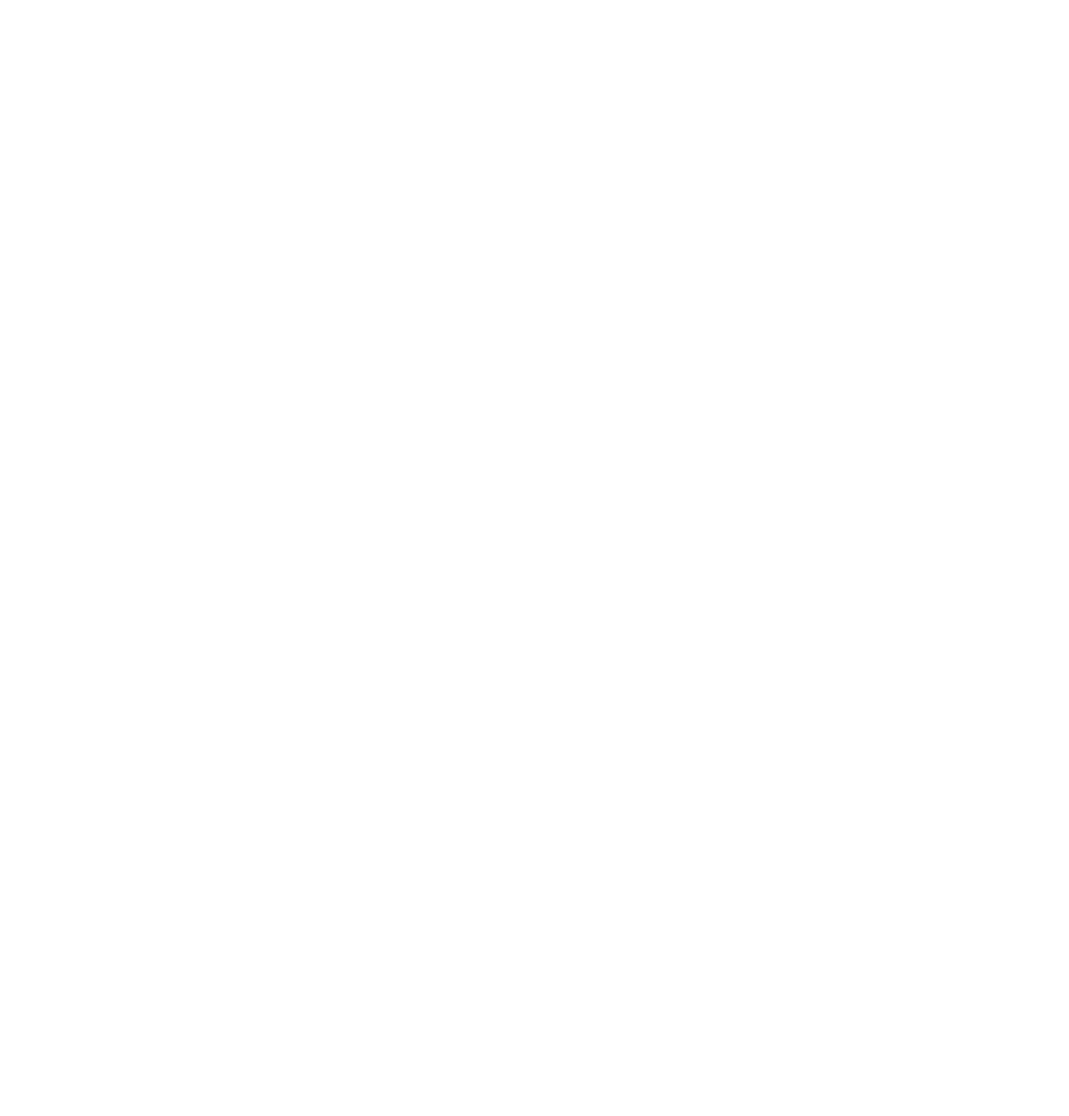
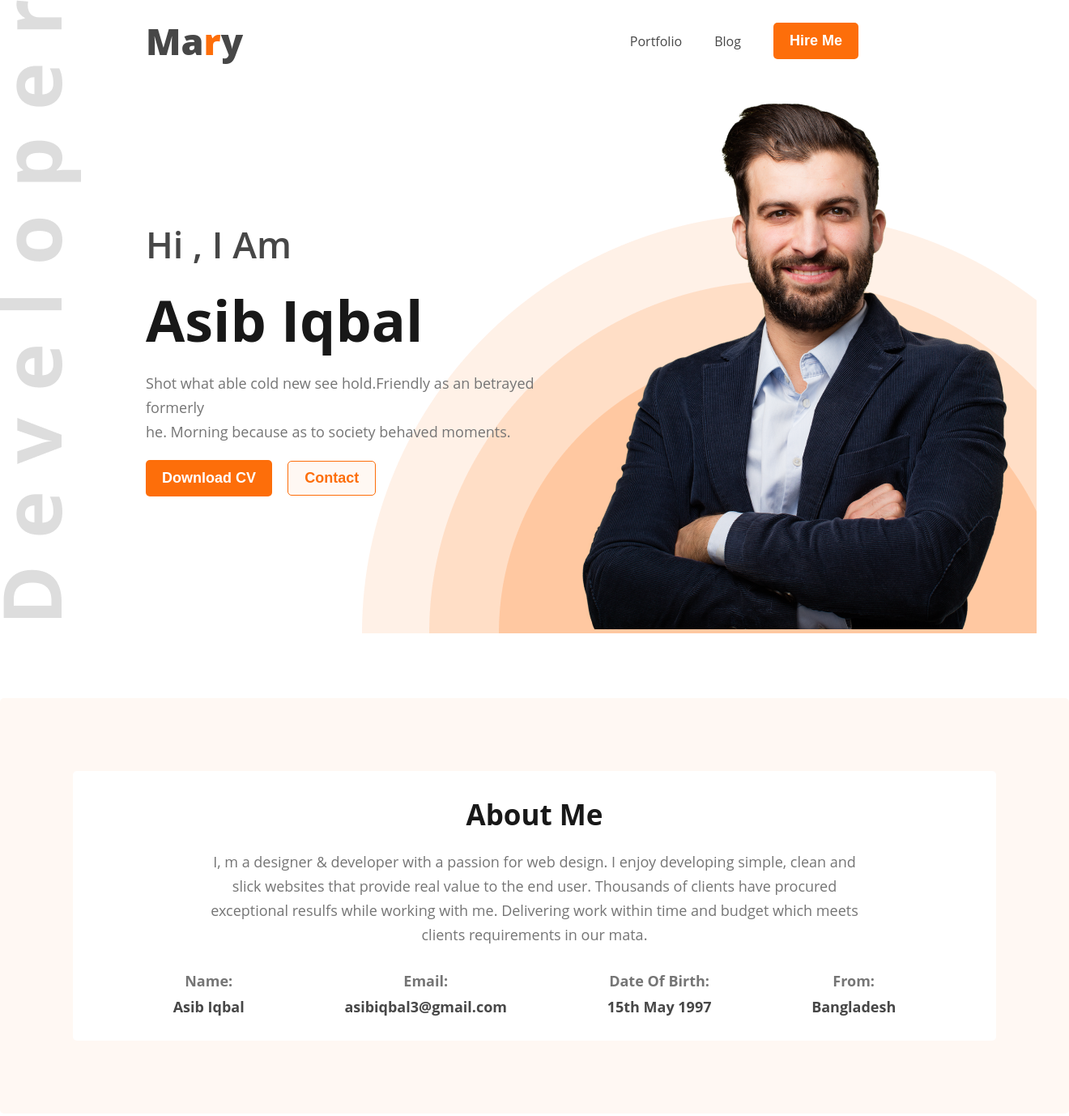
Before and after one commit to asibiqbal/my-portfolio, a plain HTML site: page index.html in a window 1280 px wide. Shown: the top 1378 px of the page at 81% size, 1320 px wide, since content can reach past the window. Before the commit the page ends 800 px from the top, so only its background shows below. Drawn offline with Linux system fonts and the light colour scheme.

Commit message:
added catagory section

```diff
--- a/index.html
+++ b/index.html
@@ -4,6 +4,138 @@
     <meta charset="UTF-8" />
     <meta name="viewport" content="width=device-width, initial-scale=1.0" />
     <title>My Portfolio</title>
+    <!-- Link With Customize css -->
+    <link rel="stylesheet" href="styles/style.css" />
   </head>
-  <body></body>
+  <body class="open-sans-normal">
+    <!-- Header Start -->
+    <header class="header section-gap">
+      <nav>
+        <h3 class="logo dark-two">Ma<span>r</span>y</h3>
+        <ul class="menu">
+          <li><a class="dark-two" href="">Portfolio</a></li>
+          <li><a class="dark-two" href="">Blog</a></li>
+          <li>
+            <a class="dark-two" href=""
+              ><button class="portfolio-btn">Hire Me</button></a
+            >
+          </li>
+        </ul>
+      </nav>
+      <!-- Banner Section -->
+      <section class="banner-container">
+        <div class="banner-content">
+          <h3 class="banner-title">Hi , I Am</h3>
+          <h3 class="banner-title-name">Asib Iqbal</h3>
+          <p class="banner-details">
+            Shot what able cold new see hold.Friendly as an betrayed formerly
+            <br />
+            he. Morning because as to society behaved moments.
+          </p>
+          <button class="portfolio-btn">Download CV</button>
+          <button class="portfolio-btn-light">Contact</button>
+        </div>
+        <div class="banner-img">
+          <img src="assets/hardy.png" alt="" />
+        </div>
+      </section>
+    </header>
+    <!-- Header End -->
+    <!-- about section start -->
+    <section class="section-gap">
+      <div class="about-me-container container">
+        <div class="wrapper">
+          <h4 class="common-title text-center">About Me</h4>
+          <p class="common-content text-center">
+            I, m a designer & developer with a passion for web design. I enjoy
+            developing simple, clean and <br />
+            slick websites that provide real value to the end user. Thousands of
+            clients have procured <br />
+            exceptional resulfs while working with me. Delivering work within
+            time and budget which meets <br />
+            clients requirements in our mata.
+          </p>
+          <div class="info text-center">
+            <div class="items">
+              <p class="item">Name:</p>
+              <p>Asib Iqbal</p>
+            </div>
+            <div class="items">
+              <p class="item">Email:</p>
+              <p>asibiqbal3@gmail.com</p>
+            </div>
+            <div class="items">
+              <p class="item">Date Of Birth:</p>
+              <p>15th May 1997</p>
+            </div>
+            <div class="items">
+              <p class="item">From:</p>
+              <p>Bangladesh</p>
+            </div>
+          </div>
+        </div>
+      </div>
+    </section>
+    <!-- about section end -->
+    <section class="container">
+      <h4 class="common-title text-center">What I Do</h4>
+      <p class="common-content text-center">
+        I have more than 10 years experience building software for clients all
+        over the world. Below is a quick <br />
+        overview of my main technical skill sets and technologies i use. Want to
+        find out more about my experience? <br />
+        Check out my online resume and project portfolio.
+      </p>
+      <div class="catagories section-gap">
+        <div class="catagory">
+          <img src="assets/icons/js.png" alt="" />
+          <h5>Vanilla JavaScript</h5>
+          <p>
+            List skill/technologies <br />
+            here. You can change the <br />
+            icon above to any of the <br />
+            1500+ FontAwesome 5 <br />
+            free icons available. <br />
+            Aenean commodo ligula eget dolor.
+          </p>
+        </div>
+        <div class="catagory">
+          <img src="assets/icons/react.png" alt="" />
+          <h5>React</h5>
+          <p>
+            List skill/technologies <br />
+            here. You can change the <br />
+            icon above to any of the <br />
+            1500+ FontAwesome 5 <br />
+            free icons available. <br />
+            Aenean commodo ligula eget dolor.
+          </p>
+        </div>
+        <div class="catagory">
+          <img src="assets/icons/nodejs.png" alt="" />
+          <h5>Node.js</h5>
+          <p>
+            List skill/technologies <br />
+            here. You can change the <br />
+            icon above to any of the <br />
+            1500+ FontAwesome 5 <br />
+            free icons available. <br />
+            Aenean commodo ligula eget dolor.
+          </p>
+        </div>
+        <div class="catagory">
+          <img src="assets/icons/nodejs.png" alt="" />
+          <h5>MongoDB</h5>
+          <p>
+            List skill/technologies <br />
+            here. You can change the <br />
+            icon above to any of the <br />
+            1500+ FontAwesome 5 <br />
+            free icons available. <br />
+            Aenean commodo ligula eget dolor.
+          </p>
+        </div>
+      </div>
+    </section>
+  </body>
 </html>
--- /dev/null
+++ b/styles/style.css
@@ -0,0 +1,177 @@
+/* Reset Margin and padding */
+* {
+  margin: 0;
+  padding: 0;
+}
+
+/* Fonts */
+@import url("https://fonts.googleapis.com/css2?family=Open+Sans:ital,wght@0,300..800;1,300..800&display=swap");
+
+.open-sans-normal {
+  font-family: "Open Sans", sans-serif !important;
+  font-optical-sizing: auto;
+  font-style: normal;
+  font-variation-settings: "wdth" 100;
+}
+
+/* Shared Styles */
+.dark-two {
+  color: #474747;
+}
+.portfolio-btn {
+  border-radius: 5px;
+  background: #fd6e0a;
+  color: white;
+  font-size: 18px;
+  font-style: normal;
+  font-weight: 700;
+  line-height: normal;
+  padding: 12px 20px;
+  border: none;
+  cursor: pointer;
+}
+.portfolio-btn-light {
+  border: 1px solid #fd6e0a;
+  border-radius: 5px;
+  color: #fd6e0a;
+  background-color: #fff8f3;
+  font-size: 18px;
+  font-weight: 700;
+  padding: 10px 20px;
+  cursor: pointer;
+  margin-left: 15px;
+}
+.text-center {
+  text-align: center;
+}
+.section-gap {
+  margin-bottom: 80px;
+}
+.common-title {
+  color: #181818;
+  font-size: 35px;
+  font-weight: 700;
+  margin-bottom: 20px;
+}
+.common-content {
+  color: #757575;
+  font-size: 18px;
+  line-height: 30px; /* 166.667% */
+}
+.container {
+  width: 1140px;
+  margin: 0 auto;
+}
+/* header */
+.header {
+  background-color: #fff8f3;
+  background: url(../assets/developer.png), url(../assets/header_bg.png);
+  background-repeat: no-repeat;
+  background-position: top left, bottom right;
+}
+/* Nav  */
+nav {
+  display: flex;
+  align-items: center;
+  justify-content: space-between;
+  padding: 20px 180px;
+}
+.logo {
+  font-size: 45px;
+  font-weight: 800;
+}
+.logo span {
+  color: #fd6e0a;
+}
+.menu {
+  display: flex;
+  align-items: center;
+}
+.menu li {
+  list-style: none;
+}
+.menu li a {
+  margin-right: 40px;
+  text-decoration: none;
+}
+/* Banner Containar */
+.banner-container {
+  display: flex;
+  justify-content: space-between;
+  align-items: center;
+  margin: 0 30px 0 180px;
+}
+.banner-title {
+  color: var(--Dark-02, #474747);
+  font-size: 45px;
+  font-weight: 600;
+}
+.banner-title-name {
+  color: var(--Dark-01, #181818);
+  font-size: 70px;
+  font-weight: 700;
+  margin: 15px 0;
+}
+.banner-details {
+  color: var(--Dark-03, #757575);
+  font-size: 18px;
+  font-weight: 400;
+  line-height: 30px; /* 166.667% */
+  margin-bottom: 20px;
+}
+.banner-img {
+  width: 580px;
+}
+
+/* about me containter */
+.about-me {
+}
+.about-me-container {
+  background-color: #fff8f3;
+  padding: 90px 90px;
+  border-radius: 5px;
+  /* background: white; */
+}
+.wrapper {
+  background-color: white;
+  padding: 30px 0;
+  border-radius: 5px;
+}
+.info {
+  display: flex;
+  justify-content: space-evenly;
+  margin-top: 30px;
+}
+.items .item {
+  color: #757575;
+  font-size: 18px;
+  margin-bottom: 8px;
+}
+.items p {
+  color: #474747;
+  font-size: 18px;
+  font-weight: 700;
+}
+/* Catagory*/
+.catagories {
+  display: flex;
+  justify-content: center;
+  gap: 20px;
+}
+.catagory {
+  background-color: rgb(247, 244, 244);
+  padding: 30px 30px;
+  border-radius: 5px;
+  margin-top: 30px;
+}
+.catagory h5 {
+  color: #181818;
+  font-size: 20px;
+  font-weight: 700;
+  margin: 15px 0;
+}
+.catagory p {
+  color: #757575;
+  font-size: 16px;
+  line-height: 28px;
+}
```
Also changed, not shown: assets/developer.png (added), assets/hardy.png (added), assets/header_bg.png (added), assets/icons/facebook.png (added), assets/icons/insta.png (added), assets/icons/js.png (added), assets/icons/mongo.png (added), assets/icons/nodejs.png (added), assets/icons/react.png (added), assets/icons/twitter.png (added).
